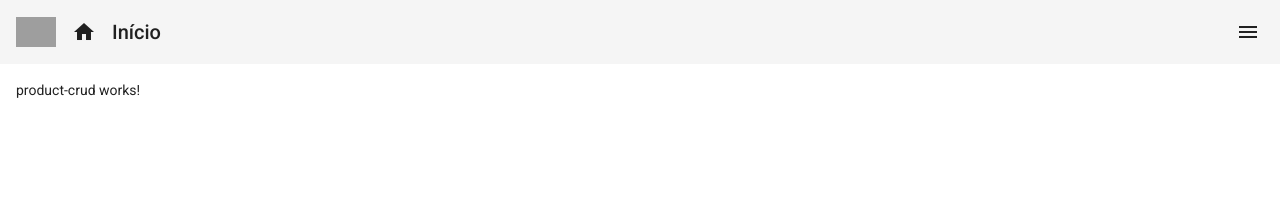
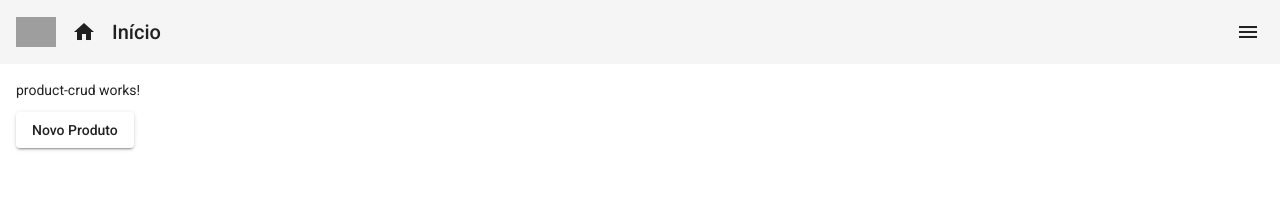
Before and after one commit to mrChernicharo/angular-crud, an Angular app in the folder frontend/: page /products in a window 1280 px wide. Shown: the top 202 px of the page. Built offline with nearby package versions, Linux system fonts and the light colour scheme; grey boxes are pictures that could not be loaded.

Commit message:
component product-create,navegação, product model

```diff
--- a/frontend/src/app/app-routing.module.ts
+++ b/frontend/src/app/app-routing.module.ts
@@ -3,6 +3,7 @@ import { Routes, RouterModule } from '@angular/router';
 
 import { HomeComponent } from './views/home/home.component';
 import { ProductCrudComponent } from './views/product-crud/product-crud.component';
+import { ProdutcCreateComponent } from './components/product/produtc-create/produtc-create.component';
 
 
 const routes: Routes = [
@@ -13,6 +14,10 @@ const routes: Routes = [
   {
     path: 'products',
     component: ProductCrudComponent,
+  },
+  {
+    path: 'products/create',
+    component: ProdutcCreateComponent,
   }
 ];
 
--- /dev/null
+++ b/frontend/src/app/components/product/product.model.ts
@@ -0,0 +1,5 @@
+export interface Product {
+	id?: number;
+	name: string;
+	price: number;
+}
--- /dev/null
+++ b/frontend/src/app/components/product/produtc-create/produtc-create.component.html
@@ -0,0 +1 @@
+<p>produtc-create works!</p>
--- /dev/null
+++ b/frontend/src/app/components/product/produtc-create/produtc-create.component.ts
@@ -0,0 +1,15 @@
+import { Component, OnInit } from '@angular/core';
+
+@Component({
+  selector: 'app-produtc-create',
+  templateUrl: './produtc-create.component.html',
+  styleUrls: ['./produtc-create.component.css']
+})
+export class ProdutcCreateComponent implements OnInit {
+
+  constructor() { }
+
+  ngOnInit(): void {
+  }
+
+}
--- a/frontend/src/app/components/template/header/header.component.ts
+++ b/frontend/src/app/components/template/header/header.component.ts
@@ -1,5 +1,4 @@
 import { Component, OnInit, Output, EventEmitter } from '@angular/core';
-import { Subject } from 'rxjs';
 
 @Component({
   selector: 'app-header',
@@ -10,7 +9,8 @@ export class HeaderComponent implements OnInit {
   @Output() navShown = new EventEmitter<boolean>();
   navOpened: boolean;
 
-  constructor() { }
+  constructor(
+  ) { }
 
   ngOnInit(): void {
     this.navOpened = false;
--- a/frontend/src/app/directives/for.directive.ts
+++ b/frontend/src/app/directives/my-for.directive.ts
@@ -3,7 +3,7 @@ import { Directive, OnInit, Input, ViewContainerRef, TemplateRef } from '@angula
 @Directive({
   selector: '[myFor]'
 })
-export class ForDirective implements OnInit {
+export class MyForDirective implements OnInit {
   @Input('myForDentro-de') numbers: number[];
   // @Input('myForUsando') texto: string;
 
--- a/frontend/src/app/views/product-crud/product-crud.component.html
+++ b/frontend/src/app/views/product-crud/product-crud.component.html
@@ -1 +1,4 @@
 <p>product-crud works!</p>
+<button mat-raised-button (click)="navigateToCreateProduct()">
+	Novo Produto
+</button>
--- a/frontend/src/app/views/product-crud/product-crud.component.ts
+++ b/frontend/src/app/views/product-crud/product-crud.component.ts
@@ -1,4 +1,5 @@
 import { Component, OnInit } from '@angular/core';
+import { Router } from '@angular/router';
 
 @Component({
   selector: 'app-product-crud',
@@ -7,9 +8,15 @@ import { Component, OnInit } from '@angular/core';
 })
 export class ProductCrudComponent implements OnInit {
 
-  constructor() { }
+  constructor(
+    private router: Router
+  ) { }
 
   ngOnInit(): void {
   }
 
+  navigateToCreateProduct() {
+    this.router.navigate(['/products/create']);
+  }
+
 }
```
Also changed, not shown: frontend/src/app/app.module.ts (+15 -10 lines), frontend/src/app/components/product/produtc-create/produtc-create.component.css (added).
